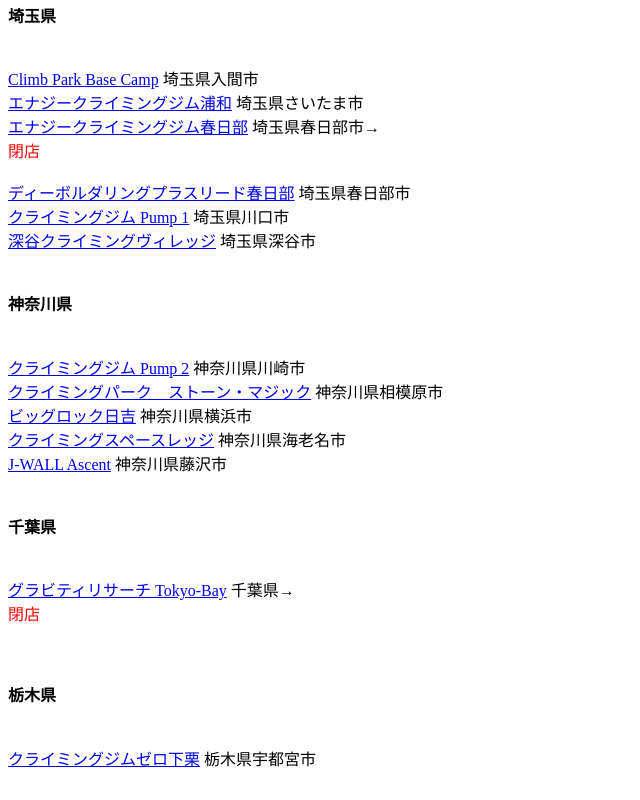
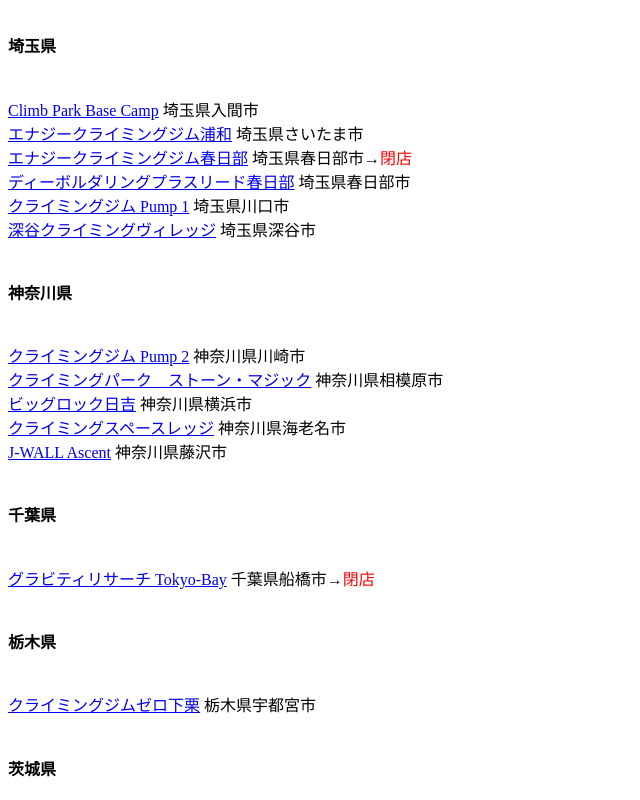
Before and after one commit to yuzukikondo1020/HTML, a plain HTML site: page index.html in a window 1280 px wide. Shown: the part 1320-2120 px from the top of the page, without its empty margins (0-640 px from the left). Drawn offline with Linux system fonts and the light colour scheme.

Commit message:
Add files via upload

```diff
--- a/index.html
+++ b/index.html
@@ -7,13 +7,16 @@
     <title>Document</title>
 </head>
 <body>
+    <div class="main">
     <header>
         <img src="">
         <h1>ロープクライミングができるジム</h1>
     </header>
+    </div>
 この記事では日本国内でロープクライミングができる施設をまとめています。<br />
 今後も発見次第追加していきます！<br />
 <br />
+<div class="table_of_contents">
 <h2>目次</h2>
 <ol class="page-contents">
     <li><a href="#i1">1. 北海道・東北</a></li>
@@ -48,6 +51,7 @@
         </ol>
     </li>
 </ol>
+</div>
 <br />
 <h3 id="i1">北海道・東北</h3><br />
 <h4 id="i1-1">北海道</h4><br />
@@ -69,7 +73,7 @@
 <h4 id="i2-2">埼玉県</h4><br />
 <a href="https://b-camp.jp/iruma/">Climb Park Base Camp</a> 埼玉県入間市<br />
 <a href="https://energy-climbing.co.jp/">エナジークライミングジム浦和</a> 埼玉県さいたま市<br />
-<a href="https://energy-climbing.co.jp/">エナジークライミングジム春日部</a> 埼玉県春日部市→<div class="heiten">閉店</div><br />
+<a href="https://energy-climbing.co.jp/">エナジークライミングジム春日部</a> 埼玉県春日部市→<a class="heiten">閉店</a><br />
 <a href="https://www.d-b-c.jp/top/kasukabe/">ディーボルダリングプラスリード春日部</a> 埼玉県春日部市<br />
 <a href="https://pump-climbing.com/gym/pump1/">クライミングジム Pump 1</a> 埼玉県川口市<br />
 <a href="https://fukaya-sv.jp/climbing.html">深谷クライミングヴィレッジ</a> 埼玉県深谷市<br />
@@ -82,7 +86,7 @@
 <a href="http://www.j-wall.net/">J-WALL Ascent</a> 神奈川県藤沢市<br />
 <br />
 <h4 id="i2-4">千葉県</h4><br />
-<a href="https://www.gravity-research.jp/shop/tokyobay/">グラビティリサーチ Tokyo-Bay</a> 千葉県→<div class="heiten">閉店</div><br />
+<a href="https://www.gravity-research.jp/shop/tokyobay/">グラビティリサーチ Tokyo-Bay</a> 千葉県船橋市→<a class="heiten">閉店</a><br />
 <br />
 <h4 id="i2-5">栃木県</h4><br />
 <a href="http://climbing-zero.com/gym/shimoguri/">クライミングジムゼロ下栗</a> 栃木県宇都宮市<br />
```
